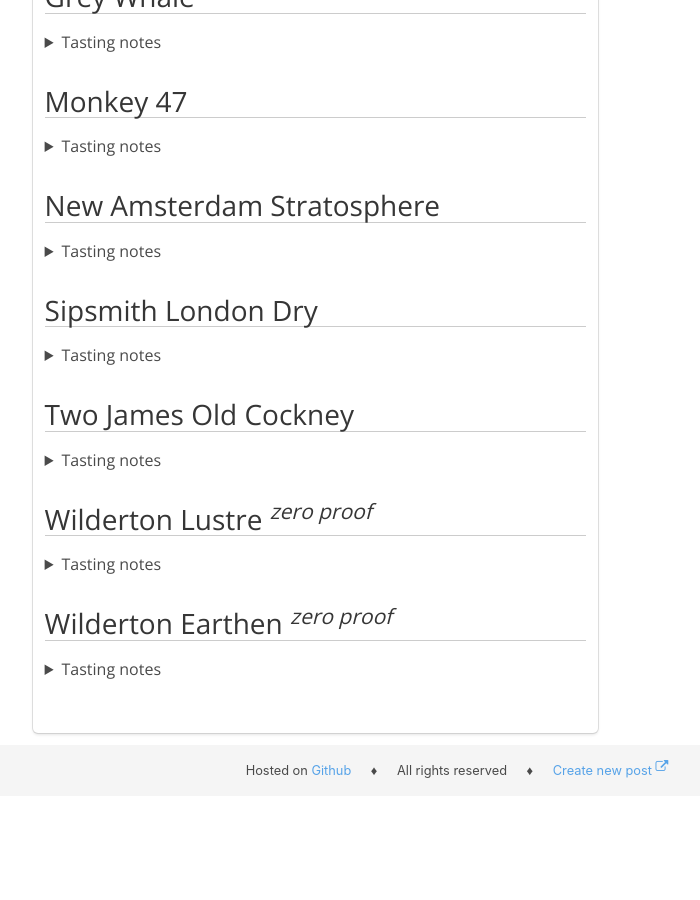
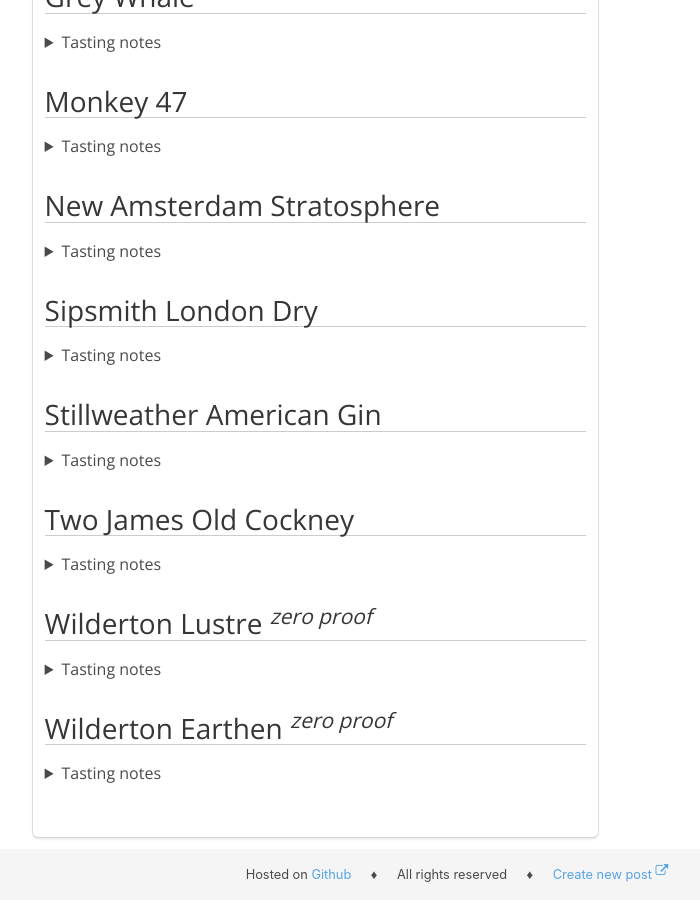
Before and after one commit to binford2k/binford2k.com, a Jekyll site: the page built from backyard/ginuary.md, in a window 1280 px wide and 900 px high, scrolled down 1098 px. Shown: the whole window, without its empty margins (183-883 px from the left). Built offline with Jekyll 4.4.1, drawn with Linux system fonts in a browser that asks for light colours; Markdown is read by kramdown in place of the engine named in the settings; comment, search, counter and statistics services are not loaded; before the commit the page ends 1894 px from its top, so only the background shows below that.

Commit message:
fix image sizes and add stillweather

```diff
--- a/backyard/ginuary.md
+++ b/backyard/ginuary.md
@@ -106,6 +106,13 @@
   Floral, summer meadow notes, followed by mellow rounded juniper and zesty, citrus freshness. Reveals lemon tart & orange marmalade, before all the flavours harmonise.
 </details>
 
+## Stillweather American Gin
+<details>
+  <summary>Tasting notes</summary>
+  <img src="/assets/images/gins/stillweather.jpg">
+  London Dry meets the New World. A bold yet utterly smooth 90.8 proof Gin built on a London Dry style base of Juniper berries and Coriander, big Orange Citrus follow with clean Pepper to back up this very well layered Spirit. Pour this Gin over ice and enjoy it as a sipper, or use it in amazing cocktails! This Award winning Gin is very versatile and keeps you engaged from start to finish.
+</details>
+
 ## Two James Old Cockney
 <details>
   <summary>Tasting notes</summary>
```
Also changed, not shown: assets/images/gins/botanist.jpg, assets/images/gins/freeland_dry.jpg, assets/images/gins/grey_whale.jpg, assets/images/gins/monkey47.jpg, assets/images/gins/two_james.png.
